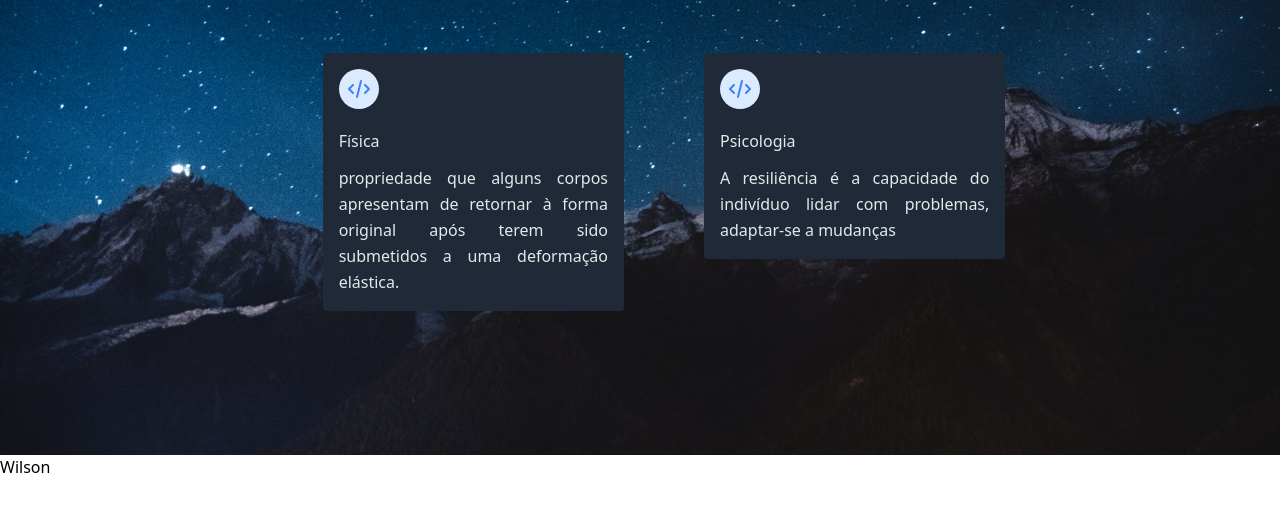
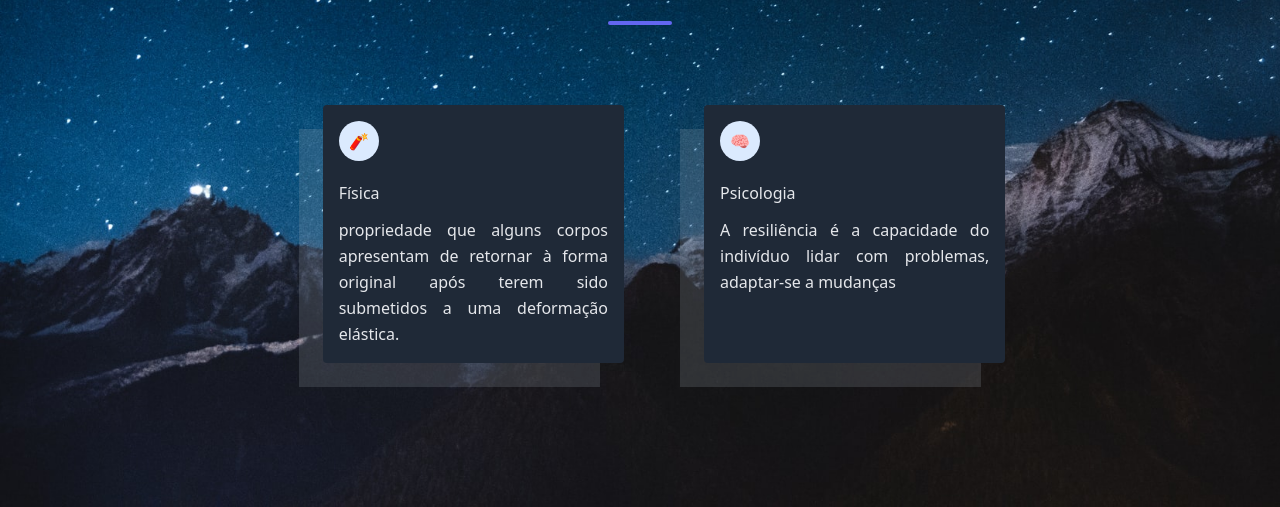
Before and after one commit to WilsonNet/lp-softskills, a Gatsby site: page / in a window 1280 px wide. Shown: the part 483-990 px from the top of the page. Before the commit the page ends 962 px from the top, so only its background shows below. Built offline with nearby package versions, Linux system fonts and the light colour scheme; Gatsby itself is replaced by a stand-in of ours.

Commit message:
Consertado BG

```diff
--- a/src/components/Card.tsx
+++ b/src/components/Card.tsx
@@ -1,30 +1,19 @@
-import React from "react"
+import React from 'react'
 
 interface Card {
   title: string
   content: string
+  emoji: string
 }
 
-function Card({ title, content }: Card) {
+function Card({ title, content, emoji }: Card) {
   return (
-    <div className="p-10 md:w-1/3 md:mb-0 mb-6 flex flex-col ">
-      <div className="pattern-dots-md gray-light">
+    <div className="p-10 md:w-1/3 md:mb-0 mb-6 flex flex-col self-stretch ">
+      <div className="gray-light flex self-stretch items-stretch bg-gray-400 bg-opacity-20 h-full">
+
         <div className="rounded bg-gray-800 p-4 transform translate-x-6 -translate-y-6 ">
           <div className="w-10 h-10 inline-flex items-center justify-center rounded-full bg-blue-100 text-blue-500 mb-5 flex-shrink-0">
-            <svg
-              className="w-6 h-6"
-              fill="none"
-              stroke="currentColor"
-              viewBox="0 0 24 24"
-              xmlns="http://www.w3.org/2000/svg"
-            >
-              <path
-                stroke-linecap="round"
-                stroke-linejoin="round"
-                stroke-width="2"
-                d="M10 20l4-16m4 4l4 4-4 4M6 16l-4-4 4-4"
-              ></path>
-            </svg>
+            {emoji}
           </div>
           <div className="flex-grow">
             <h2 className=" text-xl title-font font-medium mb-3">{title}</h2>
--- a/src/components/Meat.tsx
+++ b/src/components/Meat.tsx
@@ -4,8 +4,8 @@ import Card from './Card'
 
 function Meat() {
   return (
-    <main className="">
-      <section className="text-gray-200 bg-gray-900 bg-hero-pattern bg-cover">
+    <main  className="">
+      <section className="text-gray-200">
         <div className="max-w-6xl mx-auto px-5 py-24 ">
           <div className="text-6xl mb-9">
             A <em>soft skill</em> para quem viveu 2020
@@ -16,21 +16,24 @@ function Meat() {
             </h1>
             <p className="text-base leading-relaxed xl:w-2/4 lg:w-3/4 mx-auto">
               Em um ano onde muitos planos foram interrompidos e perdas
-              aconteceram. A capacidade de se adaptar
+              aconteceram. A capacidade de aceitar esses infortúnios, se adaptar e voltar a se mover
+              se tornou a habilidade mais importante para as pessoas.
             </p>
             <div className="flex mt-6 justify-center">
               <div className="w-16 h-1 rounded-full bg-indigo-500 inline-flex"></div>
             </div>
           </div>
 
-          <div className="flex justify-center sm:-m-4 -mx-4 -mb-10 -mt-4 ">
+          <div className="flex justify-center items-stretch sm:-m-4 -mx-4 -mb-10 -mt-4 ">
             <Card
               title={'Física'}
+              emoji={'🧨'}
               content={`propriedade que alguns corpos apresentam de retornar à
               forma original após terem sido submetidos a uma deformação elástica.`}
             />
             <Card
               title={'Psicologia'}
+              emoji={'🧠'}
               content={`
                   A resiliência é a capacidade do indivíduo lidar com problemas,
                   adaptar-se a mudanças
@@ -44,4 +47,5 @@ function Meat() {
 }
 
 // Créditos da imagem https://unsplash.com/photos/pAoo1Rs1Yy8
+// Créditos dos cards
 export default Meat
--- a/src/pages/index.tsx
+++ b/src/pages/index.tsx
@@ -1,15 +1,13 @@
-import React from "react"
-import "../styles/global.css"
-import Header from "../components/Header"
+import React from 'react'
+import '../styles/global.css'
+import Header from '../components/Header'
 import Meat from '../components/Meat'
-
 
 export default function Home() {
   return (
-    <>
+    <div className="min-h-screen flex-col  bg-hero-pattern bg-cover bg-gray-900">
       <Header />
       <Meat />
-      <footer>Wilson</footer>
-    </>
+    </div>
   )
 }
```
